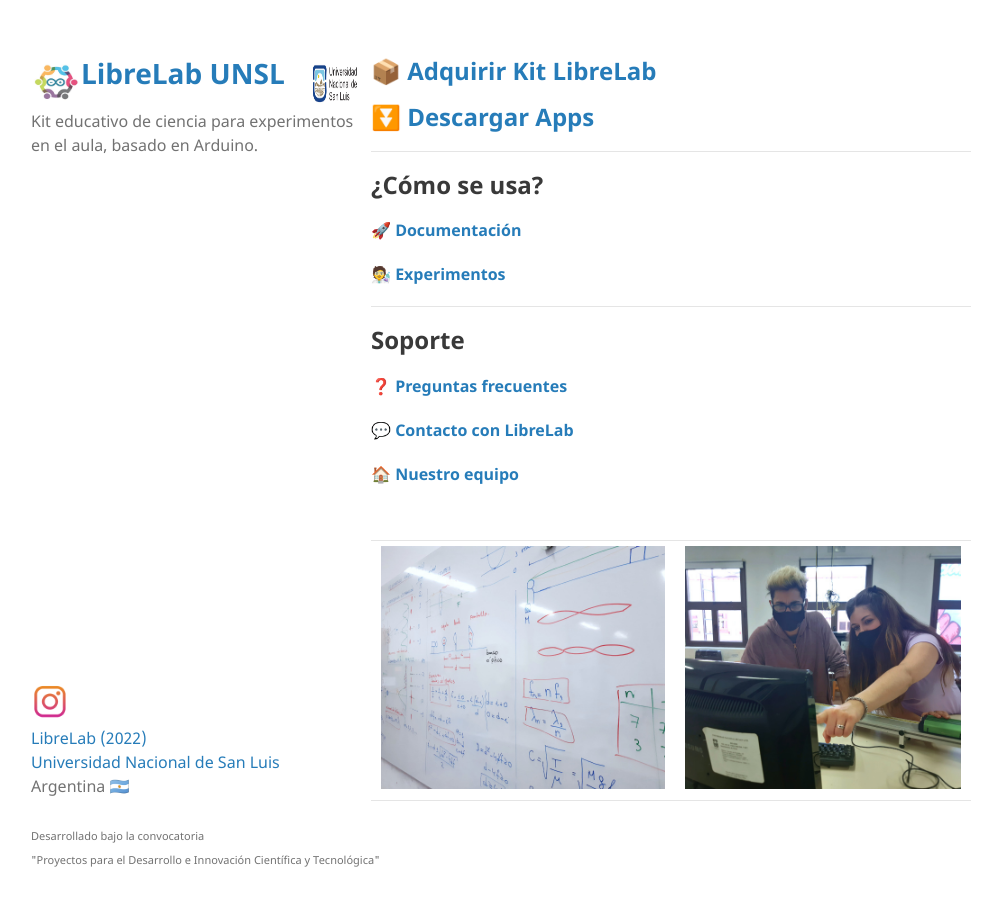
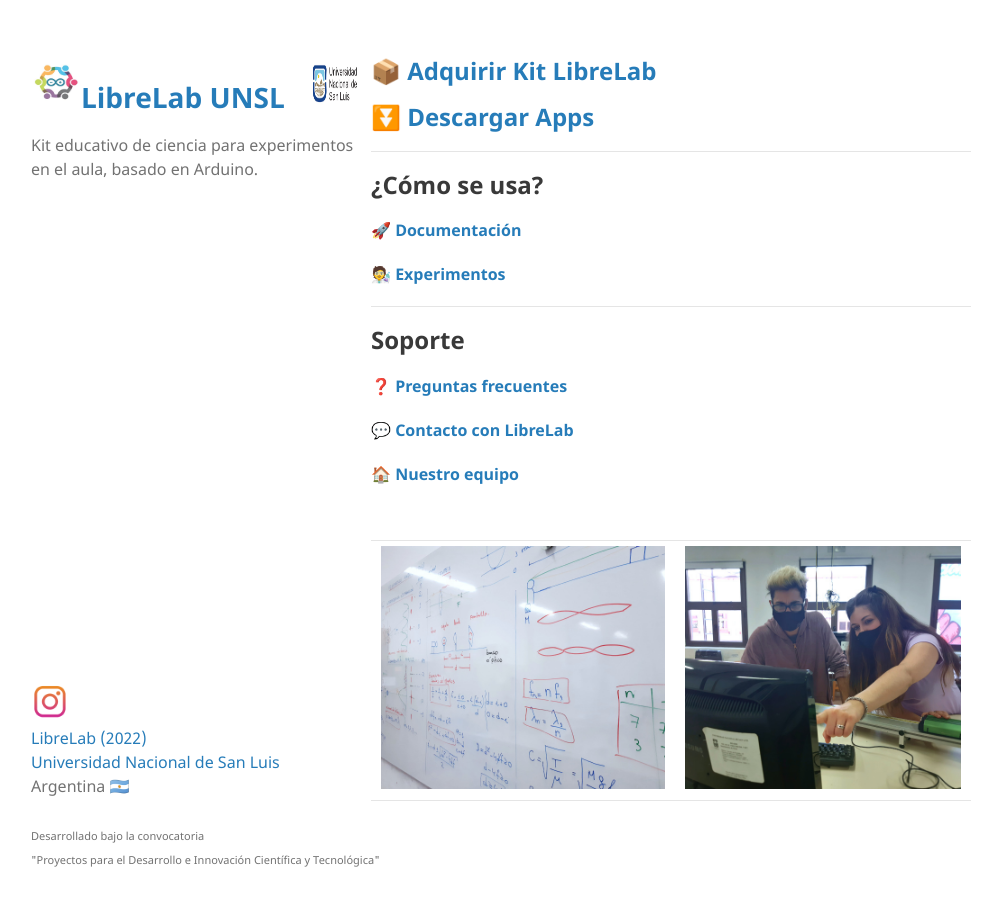
Before and after one commit to labunsl/labunsl.github.io, a Jekyll site: the page built from index.md, in a window 1280 px wide. Shown: the whole page, without its empty margins (119-1121 px from the left). Built offline with Jekyll 4.4.1, drawn with Linux system fonts in a browser that asks for light colours.

Commit message:
Update default.html

```diff
--- a/_layouts/default.html
+++ b/_layouts/default.html
@@ -20,7 +20,7 @@
           <img src="{{site.logo | relative_url}}" alt="Logo" align="left"/>
         {% endif %}
         <img src="/assets/img/librelab.png" alt=" " align="left" width="50" height="50"/>
-        <img src="/assets/img/unsl.png" alt="UNSL" align="right" width="50" height="50"/>
+        <img src="/assets/img/unsl.png" alt="UNSL" align="right" width="50" height="50"/><br>
 
         <h1><a href="{{ "/" | absolute_url }}">{{ site.title | default: "LibreLab UNSL" }}</a></h1>
 
```
